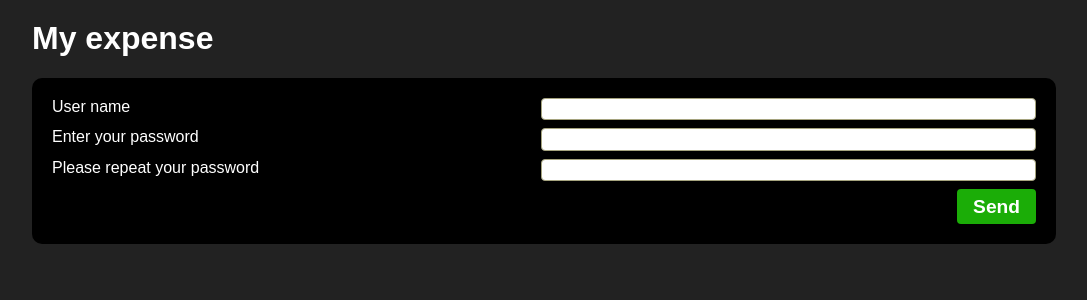
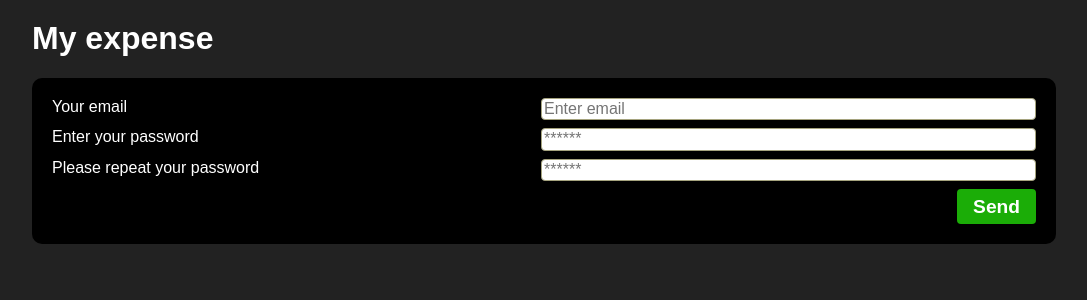
Before and after one commit to yehorDorosh/ed-php, a React app: page / in a window 1280 px wide. Shown: the top 300 px of the page, without its empty margins (96-1183 px from the left). Built offline with nearby package versions, Linux system fonts and the light colour scheme; the HTML template or start-up script is replaced by a standard one.

Commit message:
Added validation for reg from

```diff
--- a/src/components/RegForm/RegForm.js
+++ b/src/components/RegForm/RegForm.js
@@ -1,4 +1,4 @@
-import React from 'react';
+import React, { useReducer, useRef, useState } from 'react';
 
 import Card from '../UI/Card/Card';
 import Input from '../UI/Input/Input';
@@ -6,39 +6,151 @@ import Button from '../UI/Button/Button';
 
 import classes from './RegForm.module.scss';
 
+function validateEmail(email) {
+  const re = /^(([^<>()[\]\\.,;:\s@"]+(\.[^<>()[\]\\.,;:\s@"]+)*)|(".+"))@((\[[0-9]{1,3}\.[0-9]{1,3}\.[0-9]{1,3}\.[0-9]{1,3}\])|(([a-zA-Z\-0-9]+\.)+[a-zA-Z]{2,}))$/;
+  return re.test(String(email).toLowerCase());
+}
+
+function validatePassword(pass) {
+  return String(pass).length >= 6;
+}
+
+function fieldReducer(state, action, validator) {
+  if (action.type === 'USER_INPUT') {
+    if (state.isValid === false) {
+      return {
+        value: action.value,
+        isValid: validator(action.value)
+      };
+    }
+    return {
+      value: action.value
+    };
+  }
+  if (action.type === 'INPUT_BLUR') {
+    return {
+      value: action.value,
+      isValid: validator(action.value)
+    };
+  }
+
+  if (action.type === 'SUBMIT') {
+    return {
+      isValid: validator(action.value)
+    };
+  }
+}
+
+function fieldDispath(dispath, ref, action) {
+  dispath({type: action, value: ref.current.value.trim()});
+}
+
+const defaultFieldState = {
+  value: '',
+  isValid: null
+};
+
 function RegForm() {
+  const emailInputRef = useRef();
+  const passwordInputRef = useRef();
+  const checkPassInputRef = useRef();
+  const [passIsEqual, setPassIsEqual] = useState(true);
+  const [emailState, dispathEmail] =  useReducer((state, action) => {
+    return fieldReducer(state, action, validateEmail);
+  }, {...defaultFieldState});
+  const [passwordState, dispathPassword] =  useReducer((state, action) => {
+    return fieldReducer(state, action, validatePassword);
+  }, {...defaultFieldState});
+  const [checkPassState, dispathCheckPass] =  useReducer((state, action) => {
+    return fieldReducer(state, action, validatePassword);
+  }, {...defaultFieldState});
+
+  function emailChangeHandler() {
+    fieldDispath(dispathEmail, emailInputRef, 'USER_INPUT');
+  }
+  function emailOnBlur() {
+    fieldDispath(dispathEmail, emailInputRef, 'INPUT_BLUR');
+  }
+
+  function passwordChangeHandler() {
+    fieldDispath(dispathPassword, passwordInputRef, 'USER_INPUT');
+  }
+  function passwordOnBlur() {
+    fieldDispath(dispathPassword, passwordInputRef, 'INPUT_BLUR');
+  }
+
+  function checkPassChangeHandler() {
+    fieldDispath(dispathCheckPass, checkPassInputRef, 'USER_INPUT');
+    setPassIsEqual(true);
+  }
+  function checkPassOnBlur() {
+    fieldDispath(dispathCheckPass, checkPassInputRef, 'INPUT_BLUR');
+    if (passwordState.value === checkPassState.value) {
+      setPassIsEqual(true);
+    } else {
+      setPassIsEqual(false);
+    }
+  }
+
   function regHandler(e) {
     e.preventDefault();
+    if (emailState.isValid && passwordState.isValid && checkPassState.isValid && passwordState.value === checkPassState.value) {
+      setPassIsEqual(true);
+      console.log('Reg is OK');
+    } else {
+      fieldDispath(dispathEmail, emailInputRef, 'SUBMIT');
+      fieldDispath(dispathPassword, passwordInputRef, 'SUBMIT');
+      fieldDispath(dispathCheckPass, checkPassInputRef, 'SUBMIT');
+    }
   }
 
   return (
     <Card>
       <form className={classes.form} onSubmit={regHandler}>
         <Input
+          ref={emailInputRef}
           id="userName"
-          label="User name"
+          label="Your email"
           input={{
             type: "text",
-            name: "userName"
+            name: "userName",
+            placeholder: 'Enter email'
           }}
+          onChange={emailChangeHandler}
+          isValid={emailState.isValid}
+          errorMsg={'Invalid email'}
+          onBlur={emailOnBlur}
+          //value={emailState.value}
           customClasses={classes.row}
         />
         <Input
+          ref={passwordInputRef}
           id="newPassword"
           label="Enter your password"
           input={{
-            type: "text",
-            name: "newPassword"
+            type: "password",
+            name: "newPassword",
+            placeholder: "******"
           }}
+          onChange={passwordChangeHandler}
+          isValid={passwordState.isValid}
+          errorMsg={'Password shoud be great then 5 symbols'}
+          onBlur={passwordOnBlur}
           customClasses={classes.row}
         />
         <Input
+          ref={checkPassInputRef}
           id="repeatPassword"
           label="Please repeat your password"
           input={{
-            type: "text",
-            name: "repeatPassword"
+            type: "password",
+            name: "repeatPassword",
+            placeholder: "******"
           }}
+          onChange={checkPassChangeHandler}
+          isValid={passIsEqual && checkPassState.isValid}
+          errorMsg={passIsEqual ? 'Password shoud be great then 5 symbols' : 'The passwords should be match'}
+          onBlur={checkPassOnBlur}
           customClasses={classes.row}
         />
         <div className={`${classes["btn-row"]} ${classes.row}`}>
--- a/src/components/UI/Input/Input.js
+++ b/src/components/UI/Input/Input.js
@@ -1,12 +1,30 @@
+import React from "react";
+
 import classes from "./Input.module.scss";
 
-const Input = (props) => {
+const Input = React.forwardRef((props, ref) => {
+  const errorMsg = props.isValid === false ? (
+    <div className={classes.error}>
+      <p>{props.errorMsg}</p>
+    </div>
+  ) : null;
   return (
-    <div className={`${classes.input} ${props.customClasses}`}>
+    <div
+      className={`${classes.input} ${props.customClasses} ${
+        props.isValid === false ? classes.invalid : ""
+      }`}
+    >
       <label htmlFor={props.id}>{props.label}</label>
-      <input {...props.input} />
+      <input
+        {...props.input}
+        ref={ref}
+        onChange={props.onChange}
+        onBlur={props.onBlur}
+        value={props.value}
+      />
+      {errorMsg}
     </div>
   );
-}
+});
 
 export default Input;
--- a/src/components/UI/Input/Input.module.scss
+++ b/src/components/UI/Input/Input.module.scss
@@ -3,6 +3,7 @@
 .input {
   display: flex;
   justify-content: center;
+  flex-wrap: wrap;
   font-size: 0.75rem;
 
   @include t {
@@ -21,7 +22,25 @@
 
     &:focus,
     &:focus-visible {
-      box-shadow: 0 0 3px 2px $primary;
+      box-shadow: 0 0 3px 2px $secondary;
+    }
+  }
+
+  .error {
+    width: 100%;
+
+    p {
+      width: 50%;
+      margin: 4px 0 0 auto;
+      color: $alarm-color;
+      text-align: left;
+      font-size: 0.75rem;
+    }
+  }
+
+  &.invalid {
+    input {
+      border-color: $alarm-color;
     }
   }
 }
--- a/src/styles/vars.scss
+++ b/src/styles/vars.scss
@@ -1,5 +1,6 @@
 $main-bg-color: #222;
 $main-font-color: #fff;
+$alarm-color: #ff0000;
 $primary: #1bad07;
 $secondary: #a5a37e;
 
```
